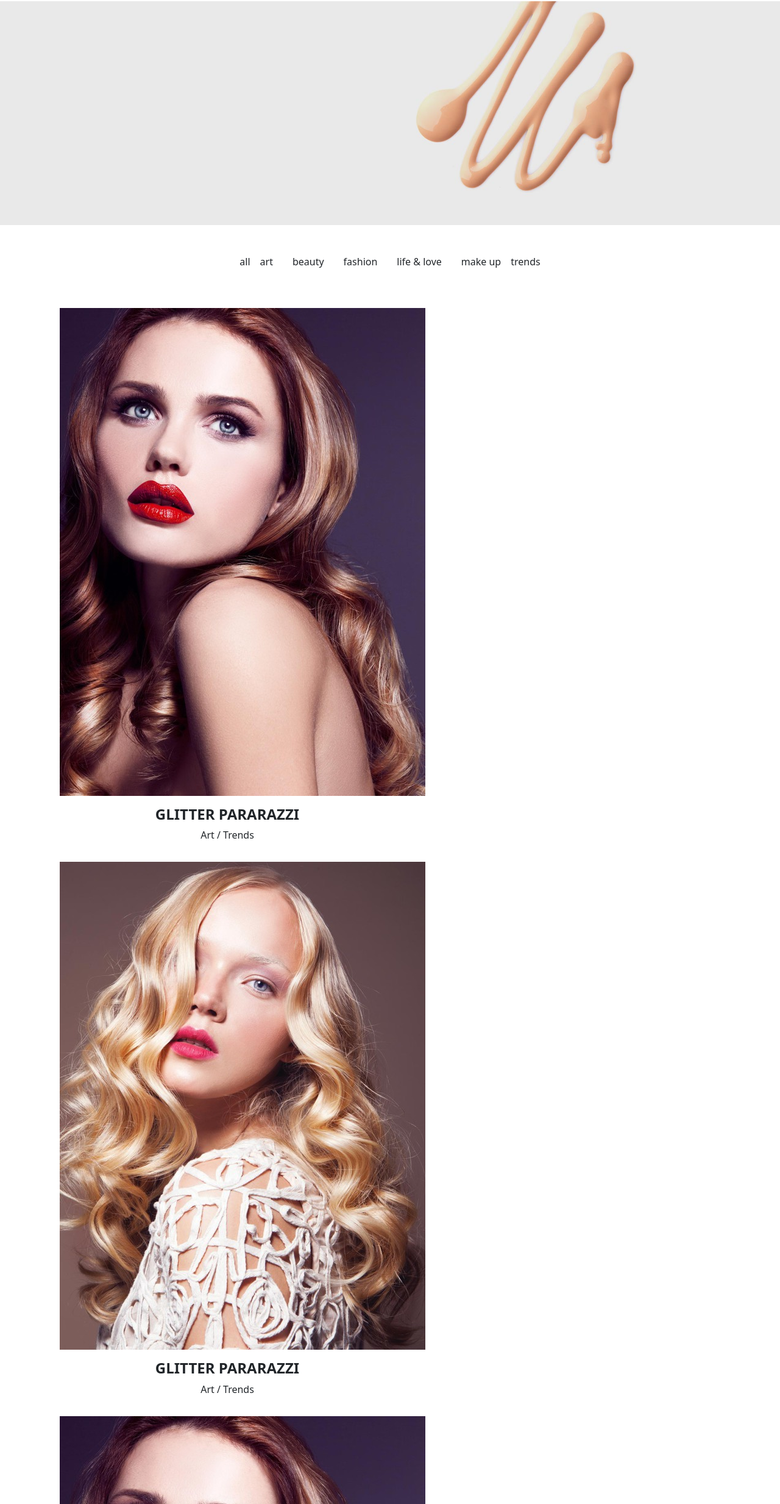
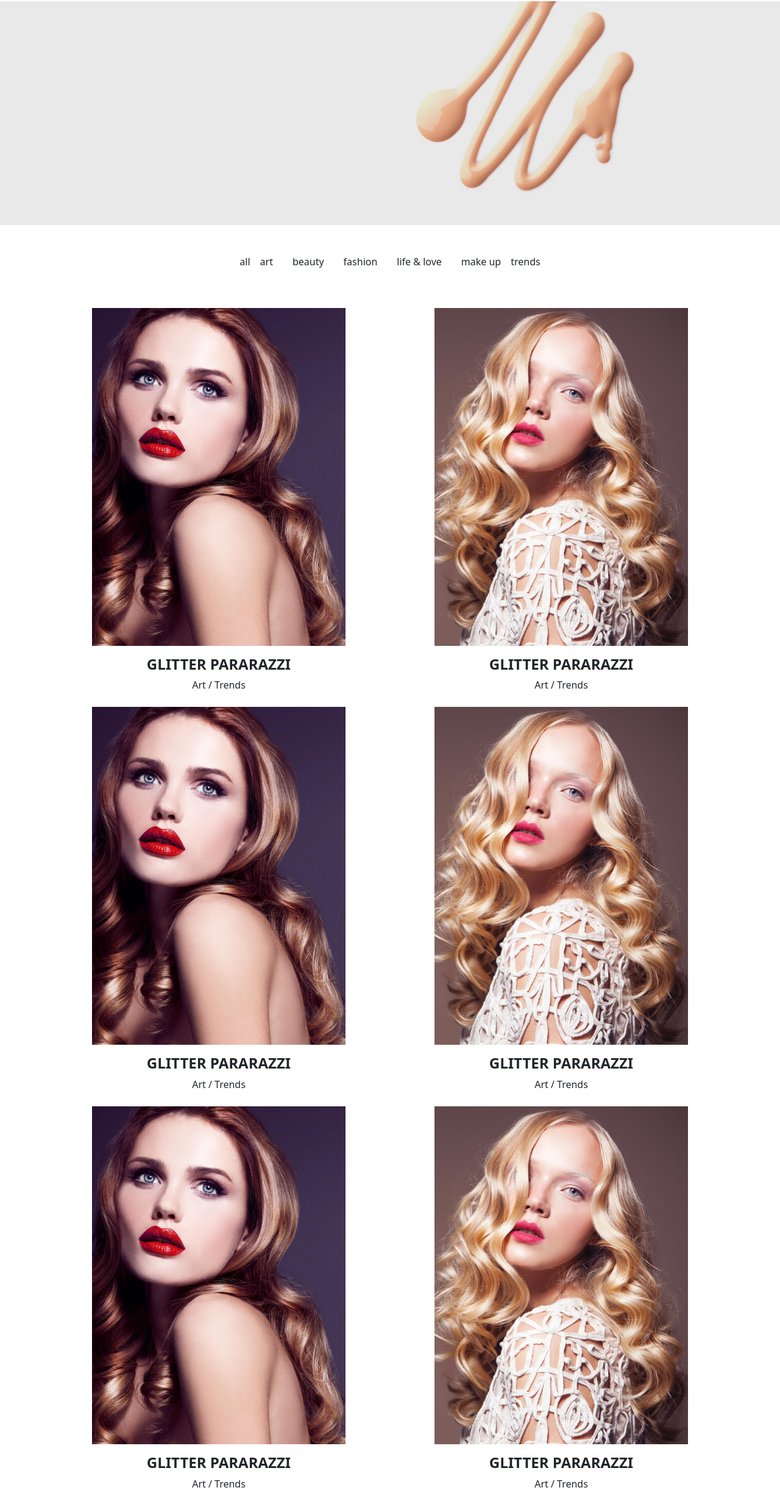
Before and after one commit to adryanszencz/proje, a plain HTML site: page pages/portifolio.html in a window 1280 px wide. Shown: the part 84-2550 px from the top of the page at 61% size. Drawn offline with nearby package versions, Linux system fonts and the light colour scheme; files whose address does not match are found by name.

Commit message:
Update portifolio.html

```diff
--- a/pages/portifolio.html
+++ b/pages/portifolio.html
@@ -31,34 +31,60 @@
             <p class="mx-3">make up</p>
             <p>trends</p>
         </div>
-        <div class="row row-cols-2 g-3">
-            <div class="col mx-3">
-                <img src="./../img/Glitter-Paparazzi-600x800.jpg" alt="">
-                <h4 class="text-center fw-bold mt-3">GLITTER PARARAZZI</h4>
-                <p class="text-center">Art / Trends</p>
-            </div>
-            <div class="col mx-3">
-                <img src="./../img/Maracas-Macarons-600x800.jpg" alt="">
-                <h4 class="text-center fw-bold mt-3">GLITTER PARARAZZI</h4>
-                <p class="text-center">Art / Trends</p>
-            </div>
-            <div class="col mx-3">
-                <img src="./../img/Glitter-Paparazzi-600x800.jpg" alt="">
+        <div class="row row-cols-2 g-2">
+            <div class="col">
+                <div class="d-flex justify-content-center">
+                    <img src="./../img/Glitter-Paparazzi-600x800.jpg" alt="" class="w-75">
+                </div>
                 <h4 class="text-center fw-bold mt-3">GLITTER PARARAZZI</h4>
                 <p class="text-center">Art / Trends</p>
             </div>
             <div class="col">
-                <img src="./../img/Maracas-Macarons-600x800.jpg" alt="">
+                <div class="d-flex justify-content-center">
+                    <img src="./../img/Maracas-Macarons-600x800.jpg" alt="" class="w-75">
+                </div>
                 <h4 class="text-center fw-bold mt-3">GLITTER PARARAZZI</h4>
                 <p class="text-center">Art / Trends</p>
             </div>
-            <div class="col mx-3">
-                <img src="./../img/Glitter-Paparazzi-600x800.jpg" alt="">
+            <div class="col">
+                <div class="d-flex justify-content-center">
+                    <img src="./../img/Glitter-Paparazzi-600x800.jpg" alt="" class="w-75">
+                </div>
                 <h4 class="text-center fw-bold mt-3">GLITTER PARARAZZI</h4>
                 <p class="text-center">Art / Trends</p>
             </div>
-            <div class="col mx-3">
-                <img src="./../img/Maracas-Macarons-600x800.jpg" alt="">
+            <div class="col">
+                <div class="d-flex justify-content-center">
+                    <img src="./../img/Maracas-Macarons-600x800.jpg" alt="" class="w-75">
+                </div>
+                <h4 class="text-center fw-bold mt-3">GLITTER PARARAZZI</h4>
+                <p class="text-center">Art / Trends</p>
+            </div>
+            <div class="col">
+                <div class="d-flex justify-content-center">
+                    <img src="./../img/Glitter-Paparazzi-600x800.jpg" alt="" class="w-75">
+                </div>
+                <h4 class="text-center fw-bold mt-3">GLITTER PARARAZZI</h4>
+                <p class="text-center">Art / Trends</p>
+            </div>
+            <div class="col">
+                <div class="d-flex justify-content-center">
+                    <img src="./../img/Maracas-Macarons-600x800.jpg" alt="" class="w-75">
+                </div>
+                <h4 class="text-center fw-bold mt-3">GLITTER PARARAZZI</h4>
+                <p class="text-center">Art / Trends</p>
+            </div>
+            <div class="col">
+                <div class="d-flex justify-content-center">
+                    <img src="./../img/Glitter-Paparazzi-600x800.jpg" alt="" class="w-75">
+                </div>
+                <h4 class="text-center fw-bold mt-3">GLITTER PARARAZZI</h4>
+                <p class="text-center">Art / Trends</p>
+            </div>
+            <div class="col">
+                <div class="d-flex justify-content-center">
+                    <img src="./../img/Maracas-Macarons-600x800.jpg" alt="" class="w-75">
+                </div>
                 <h4 class="text-center fw-bold mt-3">GLITTER PARARAZZI</h4>
                 <p class="text-center">Art / Trends</p>
             </div>
@@ -68,18 +94,6 @@
         </div>
 
     </main>
-
-
-
-
-
-
-
-
-
-
-
-
     <footer>
         <div class="container text-light py-5  d-flex justify-content-center w-100">
             <div class="col mx-3">
```
